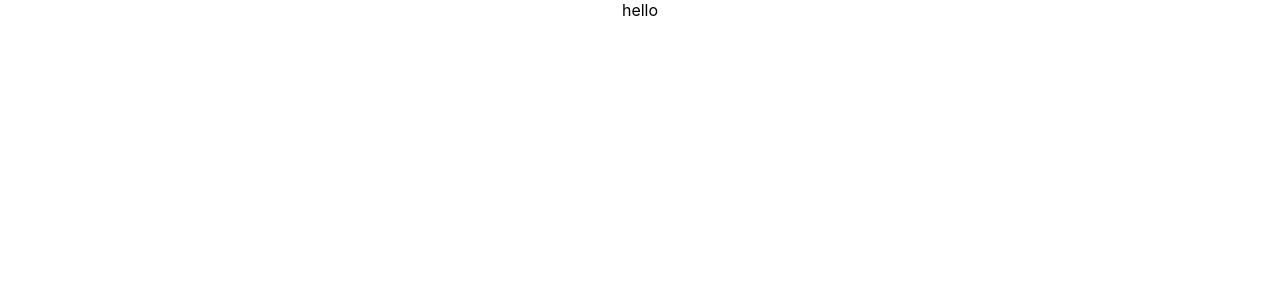
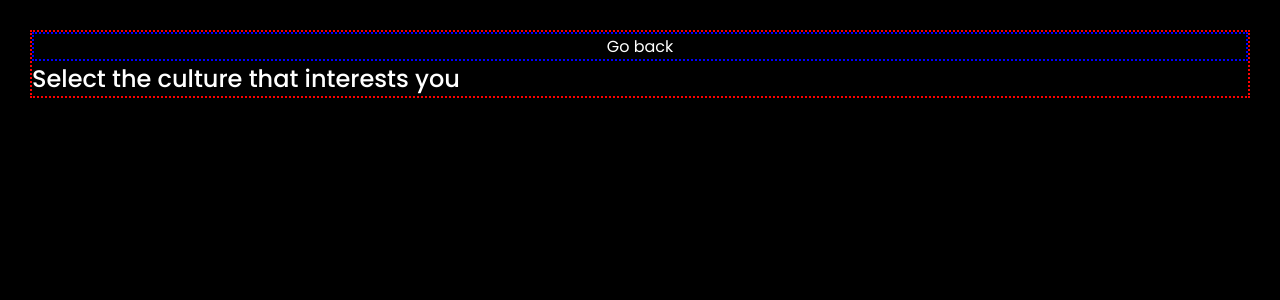
Before and after one commit to eyalnissim124820/Group_5, a React (Create React App) app in the folder front_end/: page / in a window 1280 px wide. Shown: the top 300 px of the page. Built offline with nearby package versions, Linux system fonts and the light colour scheme.

Commit message:
culture selection

```diff
--- a/front_end/src/App.js
+++ b/front_end/src/App.js
@@ -1,9 +1,10 @@
 import './App.css';
+import CultureSelection from './CultureSelection/CultureSelection';
 
 function App() {
   return (
     <div className="App">
-      hello
+      <CultureSelection />
     </div>
   );
 }
```
